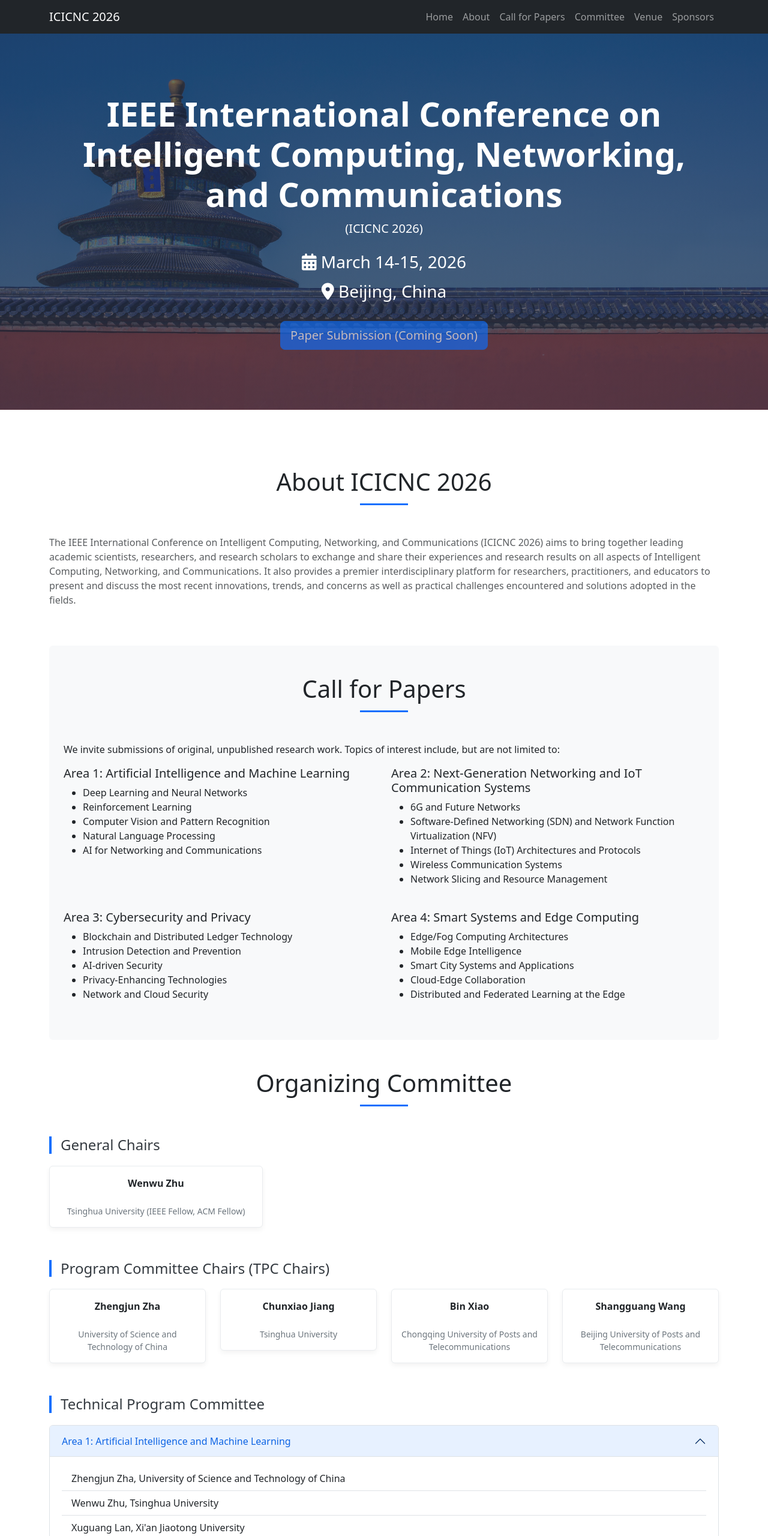
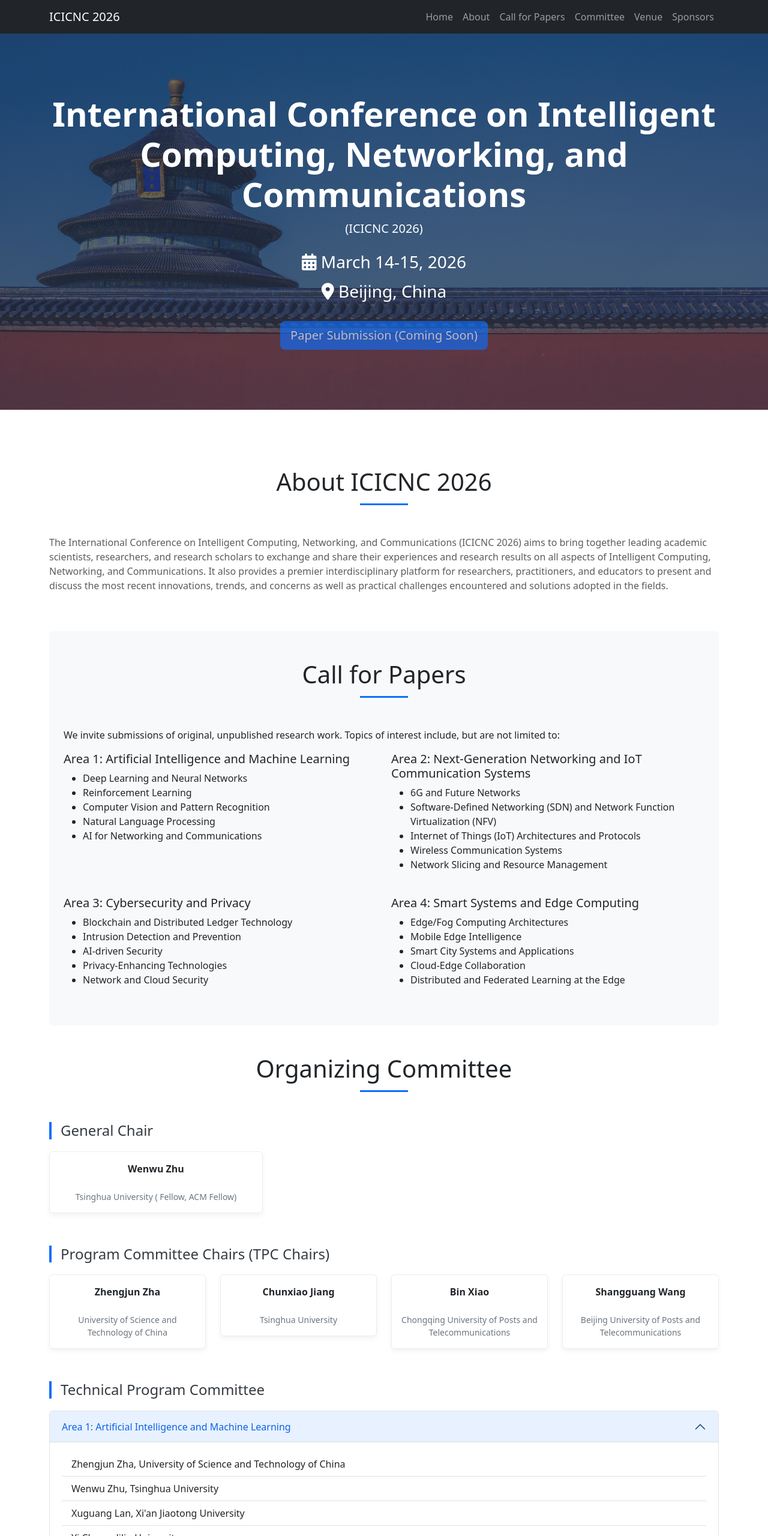
Before and after one commit to QuanZhouBuaa/ICICNC, a plain HTML site: page index.html in a window 1280 px wide. Shown: the top 2560 px of the page at 60% size. Drawn offline with nearby package versions, Linux system fonts and the light colour scheme.

Commit message:
Update index.html

```diff
--- a/index.html
+++ b/index.html
@@ -3,7 +3,7 @@
 <head>
     <meta charset="UTF-8">
     <meta name="viewport" content="width=device-width, initial-scale=1.0">
-    <title>IEEE ICICNC 2026 | International Conference on Intelligent Computing, Networking, and Communications</title>
+    <title> ICICNC 2026 | International Conference on Intelligent Computing, Networking, and Communications</title>
     <!-- 引入Bootstrap 5 CSS for styling -->
     <link href="https://cdn.jsdelivr.net/npm/bootstrap@5.3.3/dist/css/bootstrap.min.css" rel="stylesheet">
     <!-- 引入自定义CSS -->
@@ -36,7 +36,7 @@
     <!-- 头部区域 -->
     <header id="home" class="hero-section">
         <div class="container text-center">
-            <h1 class="display-4">IEEE International Conference on Intelligent Computing, Networking, and Communications</h1>
+            <h1 class="display-4"> International Conference on Intelligent Computing, Networking, and Communications</h1>
             <p class="lead">(ICICNC 2026)</p>
             <h3 class="mt-4"><i class="fas fa-calendar-alt"></i> March 14-15, 2026</h3>
             <h3 class="mt-3"><i class="fas fa-map-marker-alt"></i> Beijing, China</h3>
@@ -48,7 +48,7 @@
         <!-- 关于会议 -->
         <section id="about" class="py-5">
             <h2 class="section-title">About ICICNC 2026</h2>
-            <p class="text-muted">The IEEE International Conference on Intelligent Computing, Networking, and Communications (ICICNC 2026) aims to bring together leading academic scientists, researchers, and research scholars to exchange and share their experiences and research results on all aspects of Intelligent Computing, Networking, and Communications. It also provides a premier interdisciplinary platform for researchers, practitioners, and educators to present and discuss the most recent innovations, trends, and concerns as well as practical challenges encountered and solutions adopted in the fields.</p>
+            <p class="text-muted">The  International Conference on Intelligent Computing, Networking, and Communications (ICICNC 2026) aims to bring together leading academic scientists, researchers, and research scholars to exchange and share their experiences and research results on all aspects of Intelligent Computing, Networking, and Communications. It also provides a premier interdisciplinary platform for researchers, practitioners, and educators to present and discuss the most recent innovations, trends, and concerns as well as practical challenges encountered and solutions adopted in the fields.</p>
         </section>
 
         <!-- 论文征集 -->
@@ -104,9 +104,9 @@
             <h2 class="section-title">Organizing Committee</h2>
 
             <!-- 大会主席 -->
-            <h4 class="committee-subtitle">General Chairs</h4>
+            <h4 class="committee-subtitle">General Chair</h4>
             <div class="row">
-                <div class="col-md-4 mb-4"><div class="card p-3 text-center"><strong>Wenwu Zhu</strong><br><small>Tsinghua University (IEEE Fellow, ACM Fellow)</small></div></div>
+                <div class="col-md-4 mb-4"><div class="card p-3 text-center"><strong>Wenwu Zhu</strong><br><small>Tsinghua University ( Fellow, ACM Fellow)</small></div></div>
 
             </div>
 
@@ -238,7 +238,7 @@
             <p class="text-muted mb-4">We are proud to be supported by the following organizations.</p>
             <div class="row align-items-center">
                  <div class="col-md-3 col-6 mb-4">
-                    <img src="https://upload.wikimedia.org/wikipedia/commons/2/21/IEEE_logo.svg" alt="IEEE Logo" class="img-fluid" style="max-height: 60px;">
+                    <img src="https://upload.wikimedia.org/wikipedia/commons/2/21/_logo.svg" alt=" Logo" class="img-fluid" style="max-height: 60px;">
                 </div>
                 <div class="col-md-3 col-6 mb-4">
                      <p class="h5">Beijing Jiaotong University</p>
@@ -258,7 +258,7 @@
     <!-- 页脚 -->
     <footer class="bg-dark text-white text-center p-3">
         <div class="container">
-            <p>© 2026 IEEE International Conference on Intelligent Computing, Networking, and Communications (ICICNC). All Rights Reserved.</p>
+            <p>© 2026  International Conference on Intelligent Computing, Networking, and Communications (ICICNC). All Rights Reserved.</p>
         </div>
     </footer>
 
```
